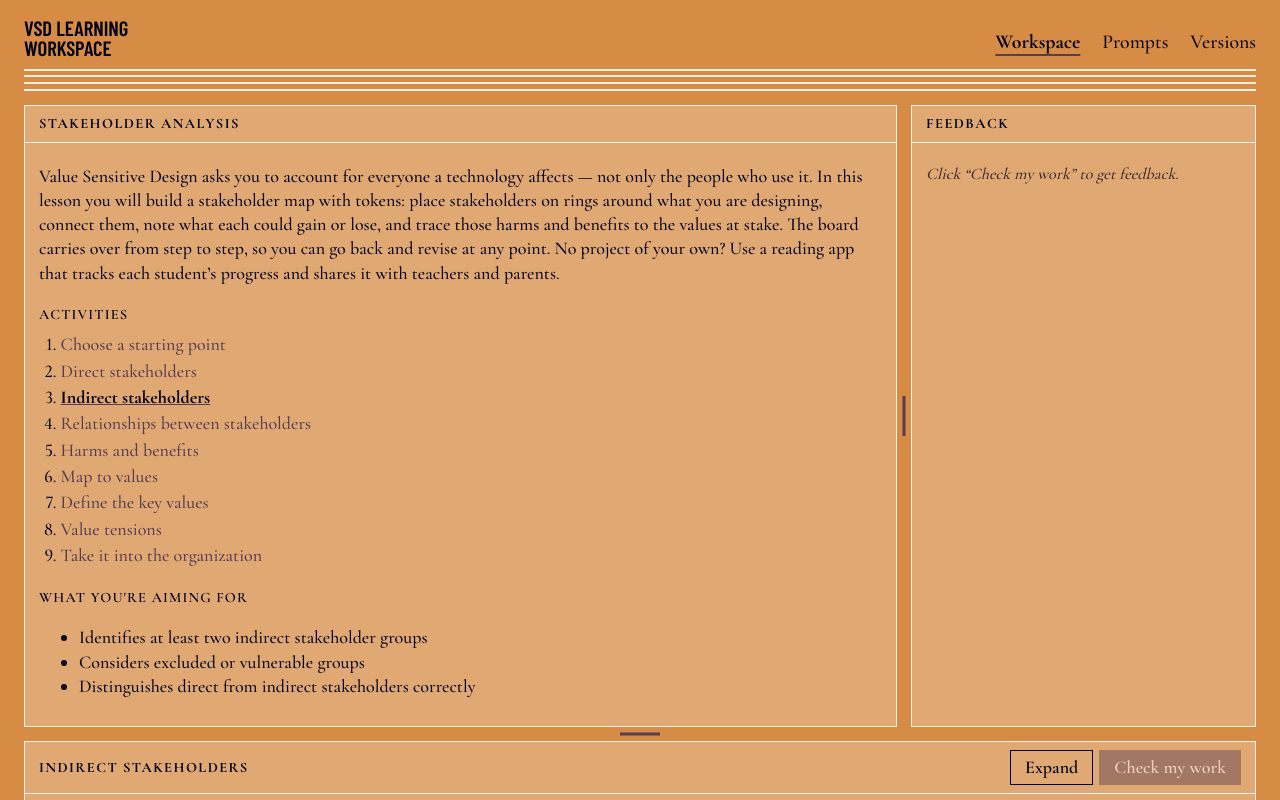
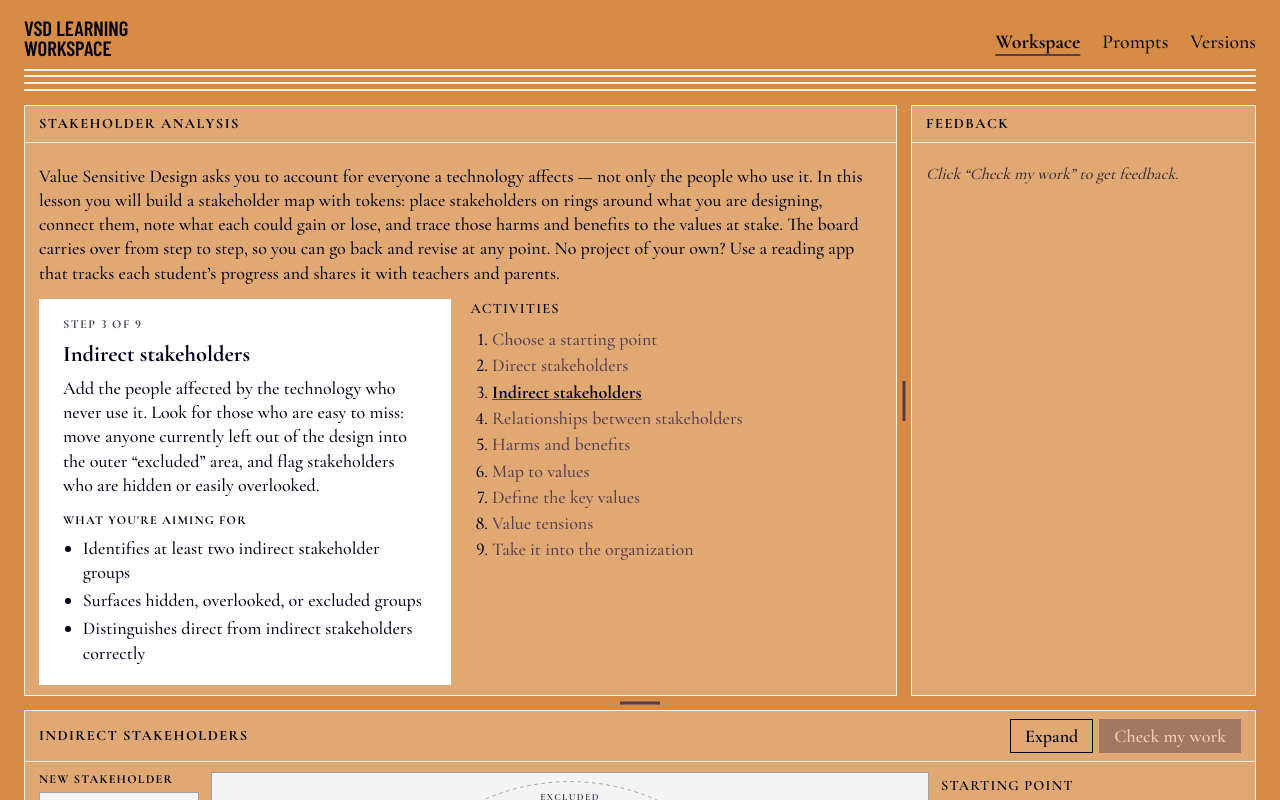
Before and after one commit to bcsaldias/ai-vsd, a React (Vite) app in the folder frontend/: page / in a window 1280 px wide. Both pictures are taken after a click on the button "Indirect stakeholders". Built offline with nearby package versions, Linux system fonts and the light colour scheme.

Commit message:
Upgraded activity style

```diff
--- a/frontend/src/activities/annotation/AnnotationActivity.tsx
+++ b/frontend/src/activities/annotation/AnnotationActivity.tsx
@@ -15,7 +15,7 @@ const REGIONS = [
   { id: 'lake', name: 'Lake', shape: <ellipse cx="200" cy="215" rx="170" ry="30" /> },
 ];
 
-export function AnnotationActivity({ prompt, savedState, onChange }: ActivityProps<AnnotationState>) {
+export function AnnotationActivity({ savedState, onChange }: ActivityProps<AnnotationState>) {
   const [state, setState] = useState<AnnotationState>(savedState ?? { annotations: {} });
   const [hovered, setHovered] = useState<string | null>(null);
   const [selected, setSelected] = useState<string | null>(null);
@@ -30,7 +30,6 @@ export function AnnotationActivity({ prompt, savedState, onChange }: ActivityPro
 
   return (
     <div className="activity">
-      <p className="activity-prompt">{prompt}</p>
       <div className="annotation-layout">
         <svg className="canvas" viewBox="0 0 460 260" role="img" aria-label="Water cycle picture">
           {REGIONS.map((r) => (
--- a/frontend/src/activities/diagram/DiagramActivity.tsx
+++ b/frontend/src/activities/diagram/DiagramActivity.tsx
@@ -30,7 +30,7 @@ const toState = (nodes: FlowNode[], edges: Edge[]): DiagramState => ({
 
 const EDGE_OPTIONS = { markerEnd: { type: MarkerType.ArrowClosed } };
 
-export function DiagramActivity({ prompt, savedState, onChange }: ActivityProps<DiagramState>) {
+export function DiagramActivity({ savedState, onChange }: ActivityProps<DiagramState>) {
   const [nodes, setNodes] = useState<FlowNode[]>(() => toFlowNodes(savedState ?? { nodes: [], edges: [] }));
   const [edges, setEdges] = useState<Edge[]>(() => toFlowEdges(savedState ?? { nodes: [], edges: [] }));
   const [label, setLabel] = useState('');
@@ -80,7 +80,6 @@ export function DiagramActivity({ prompt, savedState, onChange }: ActivityProps<
 
   return (
     <div className="activity">
-      <p className="activity-prompt">{prompt}</p>
       <div className="toolbar">
         <input
           value={label}
--- a/frontend/src/activities/stakeholder-tokens/BoardNodes.tsx
+++ b/frontend/src/activities/stakeholder-tokens/BoardNodes.tsx
@@ -56,9 +56,9 @@ export function TokenNode({ id }: NodeProps) {
   const values = tokenValueIds(board, id).map((v) => valueName(board, v)).filter(Boolean);
 
   return (
-    <div className={`token ${token.kind}${token.difficult ? ' difficult' : ''}`} title={token.label || undefined}>
+    <div className={`token ${token.kind}${token.overlooked ? ' overlooked' : ''}`} title={token.label || undefined}>
       <span className="token-label">{token.label || 'Unnamed'}</span>
-      {token.difficult && <span className="token-flag" aria-hidden="true">!</span>}
+      {token.overlooked && <span className="token-flag" aria-hidden="true">?</span>}
       {(impacts.length > 0 || values.length > 0) && (
         <div className="token-notes" aria-hidden="true">
           {harms > 0 && <span className="chip harm">−{harms}</span>}
--- a/frontend/src/activities/stakeholder-tokens/Inspector.tsx
+++ b/frontend/src/activities/stakeholder-tokens/Inspector.tsx
@@ -107,10 +107,10 @@ function TokenForm({ token, board, step, update, select }: FormProps & { token:
           {(Object.keys(RING_LABEL) as Ring[]).map((r) => <option key={r} value={r}>{RING_LABEL[r]}</option>)}
         </select>
       </label>
-      {allows(step, 'difficult') && (
+      {allows(step, 'overlooked') && (
         <label className="check">
-          <input type="checkbox" checked={token.difficult} onChange={(e) => set({ difficult: e.target.checked })} />
-          Difficult stakeholder <span className="hint">hostile, hard to reach, or in conflict</span>
+          <input type="checkbox" checked={token.overlooked} onChange={(e) => set({ overlooked: e.target.checked })} />
+          Hidden or overlooked <span className="hint">easy to miss; you only found them by looking hard</span>
         </label>
       )}
 
--- a/frontend/src/activities/stakeholder-tokens/StakeholderTokensActivity.tsx
+++ b/frontend/src/activities/stakeholder-tokens/StakeholderTokensActivity.tsx
@@ -39,7 +39,7 @@ function toNodes(prev: BoardNode[], board: Board, selection: Selection): BoardNo
     return old ? { ...old, ...next, position: old.dragging ? old.position : next.position } : next;
   };
   const describe = (t: Token) =>
-    `${t.label || 'Unnamed'}: ${t.kind} stakeholder, ${RING_LABEL[t.ring].toLowerCase()}${t.difficult ? ', difficult' : ''}`;
+    `${t.label || 'Unnamed'}: ${t.kind} stakeholder, ${RING_LABEL[t.ring].toLowerCase()}${t.overlooked ? ', hidden or overlooked' : ''}`;
 
   return [
     keep({
@@ -73,7 +73,7 @@ function toEdges(board: Board, selection: Selection): Edge[] {
   }));
 }
 
-export function StakeholderTokensActivity({ prompt, savedState, onChange, config }: ActivityProps<Board>) {
+export function StakeholderTokensActivity({ savedState, onChange, config }: ActivityProps<Board>) {
   const step = typeof config?.step === 'number' ? config.step : LAST_STEP;
   const [board, setBoard] = useState<Board>(() => normalize(savedState));
   const [selection, setSelection] = useState<Selection>(null);
@@ -184,7 +184,6 @@ export function StakeholderTokensActivity({ prompt, savedState, onChange, config
 
   return (
     <div className="activity">
-      <p className="activity-prompt">{prompt}</p>
       <div className="tokens-layout">
         <div className="token-palette">
           {allows(step, 'direct') ? (
@@ -220,7 +219,7 @@ export function StakeholderTokensActivity({ prompt, savedState, onChange, config
           <ul className="token-legend" aria-label="Legend">
             <li><span className="swatch direct" /> Direct</li>
             <li><span className="swatch indirect" /> Indirect</li>
-            {allows(step, 'difficult') && <li><span className="swatch difficult" /> Difficult</li>}
+            {allows(step, 'overlooked') && <li><span className="swatch overlooked" /> Hidden or overlooked</li>}
           </ul>
         </div>
 
--- a/frontend/src/activities/stakeholder-tokens/model.ts
+++ b/frontend/src/activities/stakeholder-tokens/model.ts
@@ -11,8 +11,8 @@ export interface Token {
   kind: 'direct' | 'indirect';
   /** Which ring the token sits in; follows from its position on the board. */
   ring: Ring;
-  /** Hostile, hard to reach, or in conflict with others. */
-  difficult: boolean;
+  /** Easy to miss: hidden, overlooked, or neglected (Yoo 2018). */
+  overlooked: boolean;
   /** Centre of the token in board coordinates. The board's centre is (0, 0). */
   x: number;
   y: number;
@@ -67,7 +67,7 @@ export const STEP = {
   context: 1,
   direct: 2,
   indirect: 3,
-  difficult: 3,
+  overlooked: 3,
   relationships: 4,
   impacts: 5,
   values: 6,
@@ -123,7 +123,8 @@ export function normalize(saved: Partial<StakeholderTokensState> | null): Stakeh
   const base = emptyBoard();
   return {
     context: { ...base.context, ...saved?.context },
-    tokens: saved?.tokens ?? [],
+    // `overlooked` was called `difficult` in earlier saves.
+    tokens: (saved?.tokens ?? []).map((t) => ({ ...t, overlooked: t.overlooked ?? (t as { difficult?: boolean }).difficult ?? false })),
     links: saved?.links ?? [],
     impacts: saved?.impacts ?? [],
     values: saved?.values ?? [],
@@ -150,7 +151,7 @@ export const patchValue = (b: Board, id: string, patch: Partial<Value>): Board =
 export function addToken(b: Board, token: Pick<Token, 'id' | 'label' | 'kind'>, at?: { x: number; y: number }): Board {
   // Golden-angle spacing keeps successive tokens apart; the offset keeps them clear of the ring labels at the top.
   const p = at ?? pointInRing(-Math.PI / 2 + 0.6 + b.tokens.length * 2.39996, 'peripheral');
-  return { ...b, tokens: [...b.tokens, { ...token, difficult: false, x: Math.round(p.x), y: Math.round(p.y), ring: ringAt(p.x, p.y) }] };
+  return { ...b, tokens: [...b.tokens, { ...token, overlooked: false, x: Math.round(p.x), y: Math.round(p.y), ring: ringAt(p.x, p.y) }] };
 }
 
 export function moveToken(b: Board, id: string, x: number, y: number): Board {
--- a/frontend/src/services/mockData.ts
+++ b/frontend/src/services/mockData.ts
@@ -48,10 +48,10 @@ export const MOCK_LESSON: Lesson = {
       title: 'Indirect stakeholders',
       prompt:
         'Add the people affected by the technology who never use it. Look for those who are easy to miss: ' +
-        'move anyone currently left out of the design into the outer “excluded” area, and flag stakeholders who may be difficult.',
+        'move anyone currently left out of the design into the outer “excluded” area, and flag stakeholders who are hidden or easily overlooked.',
       objectives: [
         'Identifies at least two indirect stakeholder groups',
-        'Considers excluded or vulnerable groups',
+        'Surfaces hidden, overlooked, or excluded groups',
         'Distinguishes direct from indirect stakeholders correctly',
       ],
     },
--- a/frontend/src/styles.css
+++ b/frontend/src/styles.css
@@ -217,6 +217,23 @@ body.resizing-row { cursor: row-resize; user-select: none; }
   .resize-handle:hover::after, .resize-handle:focus-visible::after { background: Highlight; }
 }
 
+.lesson-steps {
+  display: grid;
+  grid-template-columns: repeat(auto-fit, minmax(240px, 1fr));
+  gap: 14px 20px;
+  align-items: start;
+  margin-top: 0.8rem;
+}
+.lesson-steps > nav > h3 { margin-top: 0; }
+/* The current step, as a flat white card (no shadow, per the site's style). */
+/* Even padding on all sides; the first and last lines carry no extra margin of their own. */
+.step-card { background: #fff; padding: 20px 24px; }
+.step-card p { margin: 0.5rem 0 0.9rem; }
+.step-card h4 { margin: 0; font-size: 0.68rem; font-weight: 700; text-transform: uppercase; letter-spacing: 0.1em; }
+.step-card ul { margin: 0.35rem 0 0; padding-left: 1.1rem; }
+.step-card li + li { margin-top: 0.2rem; }
+.step-count { display: block; font-size: 0.68rem; font-weight: 700; line-height: 1; text-transform: uppercase; letter-spacing: 0.12em; color: var(--ink-soft); }
+.step-title { margin: 8px 0 0; font-size: 1.25rem; font-weight: 700; line-height: 1.2; text-transform: none; letter-spacing: 0; }
 .activity-list { padding-left: 1.2rem; margin: 0.4rem 0; }
 li::marker { font-variant-numeric: lining-nums; }
 button.link {
@@ -244,7 +261,6 @@ button.link.active { color: var(--ink); font-weight: 700; text-decoration: under
 /* ---------- Activities ---------- */
 
 .activity { display: flex; flex-direction: column; gap: 8px; height: 100%; min-height: 0; }
-.activity-prompt { margin: 0; }
 .toolbar { display: flex; flex-wrap: wrap; align-items: center; gap: 8px; }
 .canvas {
   width: 100%;
@@ -349,7 +365,7 @@ button.icon { border: none; padding: 0 6px; font-size: 1.1rem; line-height: 1; }
 }
 .palette-token.direct::before, .swatch.direct { background: var(--plum); }
 .palette-token.indirect::before, .swatch.indirect { background: #fff; }
-.swatch.difficult { background: #fff; border-color: var(--ink-line); outline: 2px dashed var(--issue); outline-offset: 1px; }
+.swatch.overlooked { background: #fff; border-color: var(--ink-line); outline: 2px dashed var(--suggestion); outline-offset: 1px; }
 .token-legend { list-style: none; margin: auto 0 0; padding: 0; display: grid; gap: 4px; font-size: 0.8rem; }
 .token-legend li { display: flex; align-items: center; gap: 6px; }
 
@@ -407,7 +423,7 @@ button.icon { border: none; padding: 0 6px; font-size: 1.1rem; line-height: 1; }
 }
 .token.direct { background: var(--plum); color: #fff; }
 .token.indirect { background: #fff; color: var(--ink); }
-.token.difficult { outline: 2px dashed var(--issue); outline-offset: 3px; }
+.token.overlooked { outline: 2px dashed var(--suggestion); outline-offset: 3px; }
 .token-label { display: -webkit-box; -webkit-line-clamp: 3; -webkit-box-orient: vertical; overflow: hidden; overflow-wrap: anywhere; }
 .token-flag {
   position: absolute;
@@ -416,7 +432,7 @@ button.icon { border: none; padding: 0 6px; font-size: 1.1rem; line-height: 1; }
   width: 22px;
   height: 22px;
   border-radius: 50%;
-  background: var(--issue);
+  background: var(--suggestion);
   color: #fff;
   font-size: 15px;
   line-height: 22px;
--- a/frontend/src/types/contracts.ts
+++ b/frontend/src/types/contracts.ts
@@ -27,7 +27,8 @@ export interface Lesson {
 
 export type ActivityStatus = 'in-progress' | 'submitted';
 
-/** What every activity component receives. */
+/** What every activity component receives. The learning workspace shows the prompt to the
+    student; activities get it too in case their behavior depends on it. */
 export interface ActivityProps<S> {
   prompt: string;
   config?: Record<string, unknown>;
--- a/frontend/src/workspace/LearningWorkspace.tsx
+++ b/frontend/src/workspace/LearningWorkspace.tsx
@@ -6,8 +6,11 @@ interface Props {
   onSelectActivity: (activityId: string) => void;
 }
 
+/** Lesson intro, the current activity's card (what to do + objectives), and the activity list.
+    Activities don't repeat their prompt; this card is where students read it. */
 export function LearningWorkspace({ lesson, currentActivityId, onSelectActivity }: Props) {
-  const current = lesson.activities.find((a) => a.id === currentActivityId);
+  const index = lesson.activities.findIndex((a) => a.id === currentActivityId);
+  const current = lesson.activities[index];
 
   return (
     <section id="workspace-panel" className="panel workspace-panel" aria-label="VSD Learning workspace">
@@ -17,6 +20,20 @@ export function LearningWorkspace({ lesson, currentActivityId, onSelectActivity
       <div className="panel-body">
         <p>{lesson.intro}</p>
 
+        <div className="lesson-steps">
+          {current && (
+            <article className="step-card" aria-labelledby="step-card-title">
+              <span className="step-count">Step {index + 1} of {lesson.activities.length}</span>
+              <h3 id="step-card-title" className="step-title">{current.title}</h3>
+              <p>{current.prompt}</p>
+              <h4>What you're aiming for</h4>
+              <ul>
+                {current.objectives.map((o) => <li key={o}>{o}</li>)}
+              </ul>
+            </article>
+          )}
+
+          <nav aria-label="Activities">
             <h3>Activities</h3>
             <ol className="activity-list">
               {lesson.activities.map((a) => (
@@ -24,22 +41,15 @@ export function LearningWorkspace({ lesson, currentActivityId, onSelectActivity
                   <button
                     className={a.id === currentActivityId ? 'link active' : 'link'}
                     onClick={() => onSelectActivity(a.id)}
-                aria-current={a.id === currentActivityId}
+                    aria-current={a.id === currentActivityId ? 'step' : undefined}
                   >
                     {a.title}
                   </button>
                 </li>
               ))}
             </ol>
-
-        {current && (
-          <>
-            <h3>What you're aiming for</h3>
-            <ul>
-              {current.objectives.map((o) => <li key={o}>{o}</li>)}
-            </ul>
-          </>
-        )}
+          </nav>
+        </div>
       </div>
     </section>
   );
```
Also changed, not shown: 1 other file (tests, documents, lock files or other folders). Lines whose indentation alone changed are shown as unchanged.
